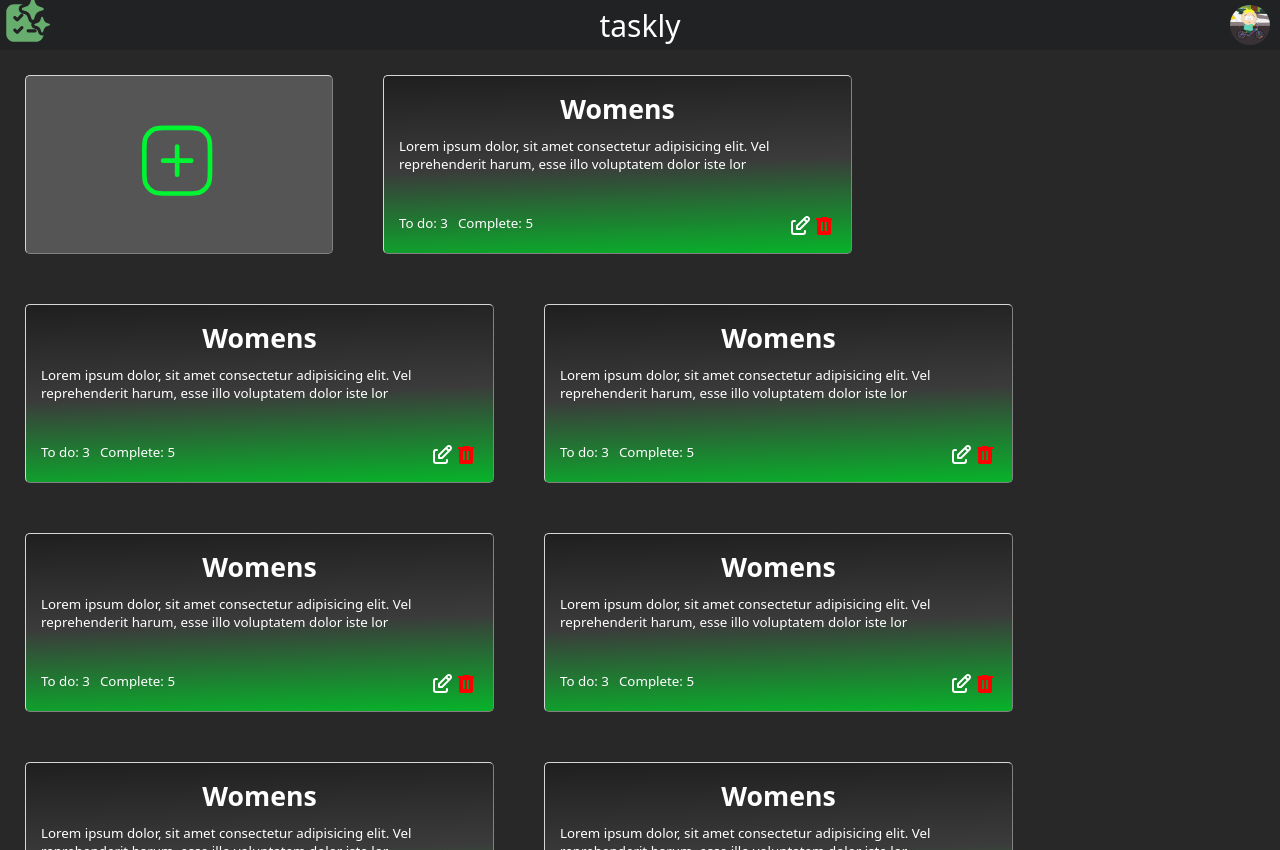
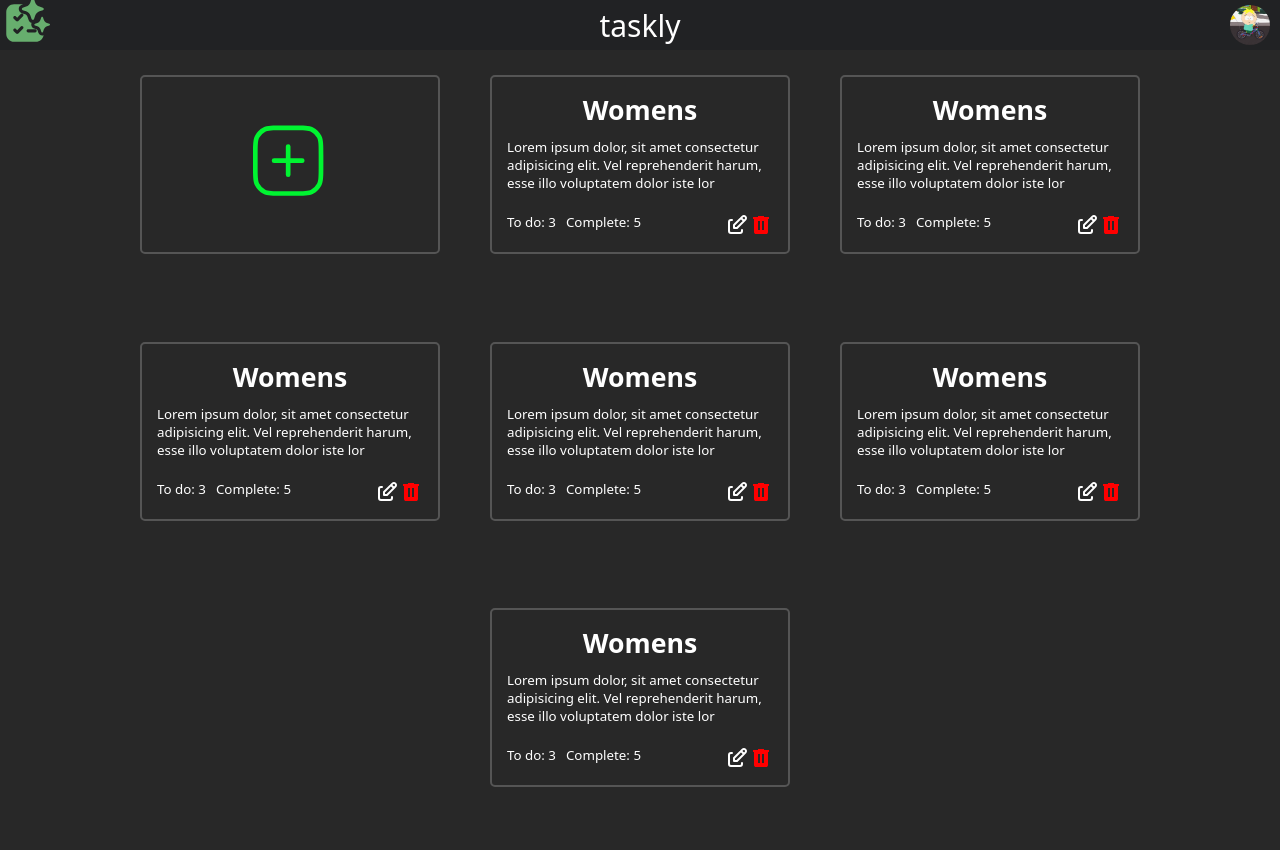
Before and after one commit to DiegoGp227/taskly, a React (Vite) app in the folder frontend/: page /home in a window 1280 px wide. Built offline with nearby package versions, Linux system fonts and the light colour scheme.

Commit message:
[ style ] style modifications on the home page

```diff
--- a/frontend/src/components/Home/CreateTopic/style.module.css
+++ b/frontend/src/components/Home/CreateTopic/style.module.css
@@ -1,17 +1,18 @@
 .button {
-    width: 308px;
+    width: 300px;
     height: 179px;
-    background-color: var(--font-color-black);
+    background-color: var(--font-color-blue);
     border-radius: var(--border-radius);
     cursor: pointer;
     transition: var(--transition-time);
     border: none;
-    border: 1px outset #d6d6d6;
+    border: 2px solid var(--border-color);
     margin: 25px 25px;
 }
 
 .button:hover {
     scale: var(--escale);
+    border: 2px solid var(--background-actions);
 }
 
 .svg {
--- a/frontend/src/components/Home/TopicCard/style.module.css
+++ b/frontend/src/components/Home/TopicCard/style.module.css
@@ -1,5 +1,5 @@
 .buttonCard {
-  width: 469px;
+  width: 300px;
   height: 179px;
   display: flex;
   flex-direction: column;
@@ -7,9 +7,8 @@
   cursor: pointer;
   align-items: start;
   background-color: var(--background-color-black);
-  background: linear-gradient(178deg, #1f1f1f, #3b3b3b, #05bd2aee);
   border-radius: var(--border-radius);
-  border: 1px outset #d6d6d6;
+  border: 2px solid var(--border-color);
   padding: 15px;
   margin: 25px;
   color: white;
@@ -19,12 +18,16 @@
 
 .buttonCard:hover {
   scale: var(--escale);
+  border: 2px solid var(--background-actions)
+}
+
+.buttonCard:hover .titleMain{
+  color: var(--background-actions);
 }
 
 .divMain {
   display: flex;
   flex-direction: column;
-  /* align-items: start; */
 }
 
 .titleMain {
--- a/frontend/src/pages/Home/HomePage.tsx
+++ b/frontend/src/pages/Home/HomePage.tsx
@@ -15,7 +15,6 @@ function HomePage() {
         <TopicCard />
         <TopicCard />
         <TopicCard />
-        <TopicCard />
 
       </main>
     </div>
--- a/frontend/src/pages/Home/style.module.css
+++ b/frontend/src/pages/Home/style.module.css
@@ -2,6 +2,7 @@
   display: flex;
   flex-direction: row;
   flex-wrap: wrap;
+  justify-content: center;
   background: #eee;
   overflow-y: auto;
   height: 100vh;
```
